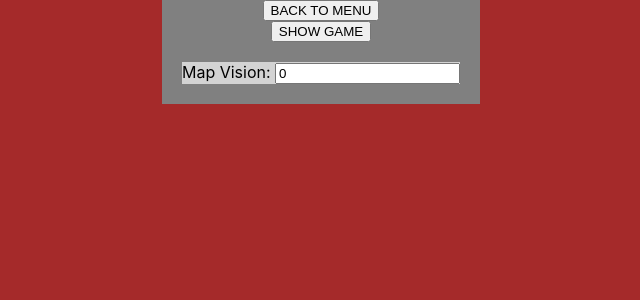
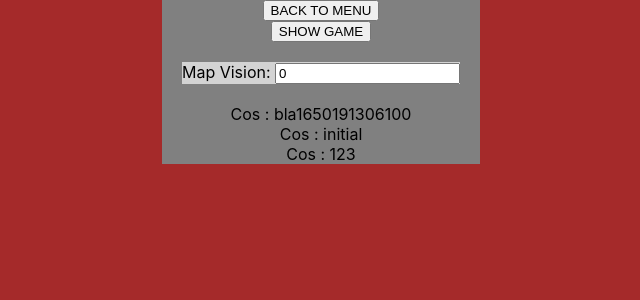
Before and after one commit to maniekins/multi-games, a React app: page / in a window 1280 px wide. Both pictures are taken after a click on the button "Enter The Rougelike". Shown: the top 300 px of the page, without its empty margins (319-959 px from the left). Built offline with nearby package versions, Linux system fonts and the light colour scheme.

Commit message:
custom context experimental

```diff
--- a/src/components/Game/Game.tsx
+++ b/src/components/Game/Game.tsx
@@ -1,10 +1,14 @@
-import React, { FunctionComponent, useMemo, useState } from 'react';
+import React, { FunctionComponent, useEffect, useMemo, useState } from 'react';
 import { KeyboardProvider } from '../../services/Keyboard';
 import { useViewActions } from '../../services/View';
 import './Game.css';
 import Options from './Options';
 
 import Render from './Render';
+import { ObjContext } from '../../services/Game/contextExperiment';
+import Options2 from './Options2';
+import Options3 from './Options3';
+import OptionsInt from './OptionsInt';
 
 type GameProps = {
   children?: React.ReactNode;
@@ -13,7 +17,13 @@ type GameProps = {
 const Game: FunctionComponent<GameProps> = () => {
   const { setViewMenu } = useViewActions();
   const [showGame, setShowGame] = useState(false);
+  useEffect(() => {
+    setInterval(() => {
+      ObjContext.setSomeVal('bla' + Date.now());
+    }, 1000);
+  }, []);
 
+  console.log('rerender Game');
   return useMemo(
     () => (
       <div>
@@ -28,7 +38,12 @@ const Game: FunctionComponent<GameProps> = () => {
               <Render />
             </KeyboardProvider>
           ) : (
-            <Options />
+            <>
+              <Options />
+              <Options2 />
+              <Options3 />
+              <OptionsInt />
+            </>
           )}
         </div>
       </div>
--- /dev/null
+++ b/src/components/Game/Options2.tsx
@@ -0,0 +1,11 @@
+import React, { FunctionComponent } from 'react';
+import './Options.css';
+import { useMySelector } from '../../services/Game/contextExperiment';
+
+const Options2: FunctionComponent = () => {
+  const someVal = useMySelector((state) => state.someVal);
+  console.log('rerender Options2', someVal);
+  return <div>Cos : {someVal}</div>;
+};
+
+export default React.memo(Options2);
--- /dev/null
+++ b/src/components/Game/Options3.tsx
@@ -0,0 +1,12 @@
+import React, { FunctionComponent } from 'react';
+import './Options.css';
+import { useMySelector } from '../../services/Game/contextExperiment';
+
+const Options3: FunctionComponent = () => {
+  const someVal2 = useMySelector((state) => state.someVal2);
+  // const someVal = useMySelector((state) => state.someVal);
+  console.log('rerender Options3', someVal2);
+  return <div>Cos : {someVal2}</div>;
+};
+
+export default React.memo(Options3);
--- /dev/null
+++ b/src/components/Game/OptionsInt.tsx
@@ -0,0 +1,11 @@
+import React, { FunctionComponent } from 'react';
+import './Options.css';
+import { useMySelector } from '../../services/Game/contextExperiment';
+
+const OptionsInt: FunctionComponent = () => {
+  const someInt = useMySelector((state) => state.someInt);
+  console.log('rerender OptionsInt', someInt);
+  return <div>Cos : {someInt}</div>;
+};
+
+export default React.memo(OptionsInt);
--- /dev/null
+++ b/src/services/Game/contextExperiment.tsx
@@ -0,0 +1,61 @@
+import { useEffect, useRef, useState } from 'react';
+const getRandomKey = () => (Math.random() * 9e10).toFixed(0);
+
+type TGlobalState = {
+  someVal: string;
+  someVal2: string;
+  someInt: number;
+};
+
+type TMySelector = <T>(selector: (state: TGlobalState) => T) => T;
+
+type TContext = {
+  listen: (listener: (state: TGlobalState) => void) => () => void;
+  listeners: Map<string, (state: TGlobalState) => void>;
+  state: TGlobalState;
+  setSomeVal: (val: string) => void;
+};
+
+export const ObjContext: TContext = {
+  listen(listener) {
+    const key = Date.now() + getRandomKey();
+    this.listeners.set(key, listener);
+
+    return () => {
+      this.listeners.delete(key);
+    };
+  },
+  listeners: new Map(),
+  setSomeVal(val) {
+    this.state.someVal = val;
+    this.listeners.forEach((listener) => {
+      listener(this.state);
+    });
+  },
+  state: {
+    someInt: 123,
+    someVal: 'initial',
+    someVal2: 'initial',
+  },
+};
+
+export const useMySelector: TMySelector = (selector) => {
+  const [val, setVal] = useState(() => selector(ObjContext.state));
+  const prevVal = useRef(val);
+
+  useEffect(() => {
+    const unsubscribe = ObjContext.listen((state: TGlobalState) => {
+      const newVal = selector(state);
+      if (prevVal.current !== newVal) {
+        setVal(newVal);
+        prevVal.current = newVal;
+      }
+    });
+
+    return () => {
+      unsubscribe();
+    };
+  }, [selector]);
+
+  return val;
+};
```
